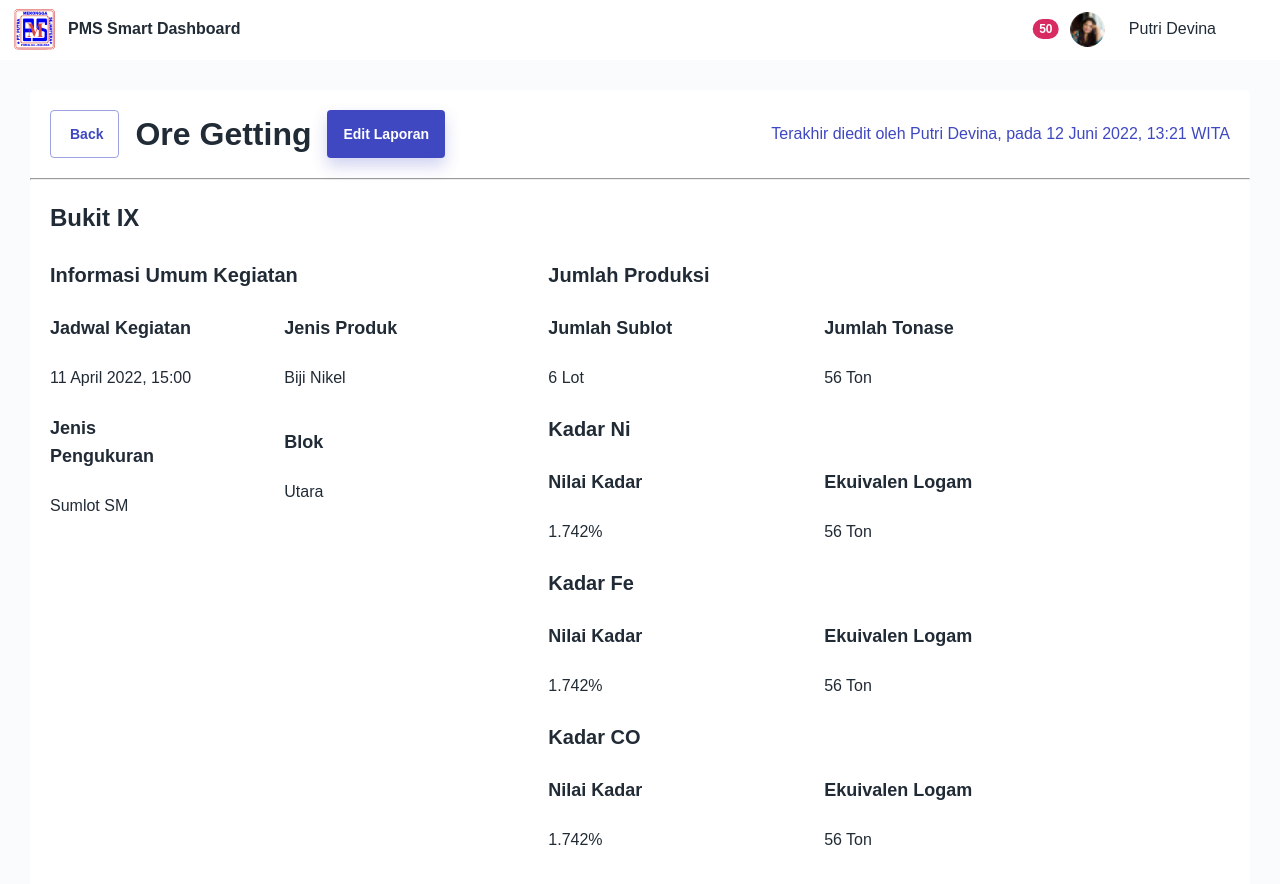
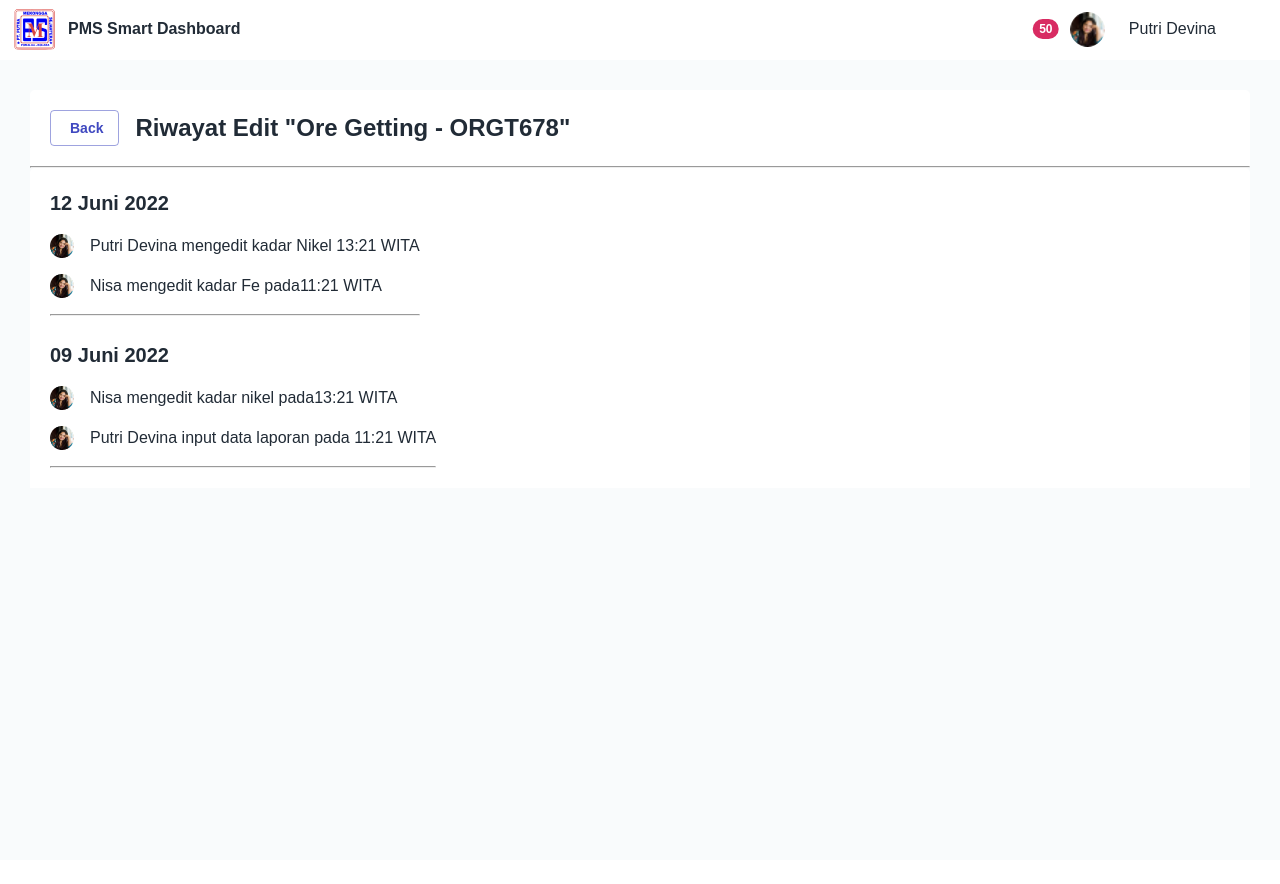
Before and after one commit to primawk/pms, a React (Create React App) app: page /kegiatan-tambang/1/detail/history/1 in a window 1280 px wide. Shown: the top 884 px of the page. After the commit the page ends 860 px from the top, so only its background shows below. Built offline with nearby package versions, Linux system fonts and the light colour scheme.

Commit message:
feat #10 #11: Mining Activity
- Add history report activity

```diff
--- /dev/null
+++ b/src/components/Card/HistoryMiningCard.js
@@ -0,0 +1,55 @@
+import React from 'react';
+import { Grid, Stack, Typography } from '@mui/material';
+
+// assets
+import avatarLogo from 'assets/Images/avatar.png';
+
+export default function HistoryMiningCard() {
+  return (
+    <div
+      style={{
+        background: 'white',
+        borderTopRightRadius: '5px',
+        borderTopLeftRadius: '5px',
+        padding: '20px'
+      }}
+    >
+      <Grid
+        container
+        direction="column"
+        alignItems="flex-start"
+        justifyContent="center"
+        spacing={3}
+      >
+        <Grid item lg={6} xs={12}>
+          <Typography variant="h5" sx={{ pb: 2 }}>
+            12 Juni 2022
+          </Typography>
+          <Stack direction="row" spacing={2} sx={{ pb: 2 }}>
+            <img src={avatarLogo} alt={avatarLogo} />
+            <Typography variant="body1">Putri Devina mengedit kadar Nikel 13:21 WITA</Typography>
+          </Stack>
+          <Stack direction="row" spacing={2} sx={{ pb: 2 }}>
+            <img src={avatarLogo} alt={avatarLogo} />
+            <Typography variant="body1">Nisa mengedit kadar Fe pada11:21 WITA</Typography>
+          </Stack>
+          <hr />
+        </Grid>
+        <Grid item lg={6} xs={12}>
+          <Typography variant="h5" sx={{ pb: 2 }}>
+            09 Juni 2022
+          </Typography>
+          <Stack direction="row" spacing={2} sx={{ pb: 2 }}>
+            <img src={avatarLogo} alt={avatarLogo} />
+            <Typography variant="body1">Nisa mengedit kadar nikel pada13:21 WITA</Typography>
+          </Stack>
+          <Stack direction="row" spacing={2} sx={{ pb: 2 }}>
+            <img src={avatarLogo} alt={avatarLogo} />
+            <Typography variant="body1">Putri Devina input data laporan pada 11:21 WITA</Typography>
+          </Stack>
+          <hr />
+        </Grid>
+      </Grid>
+    </div>
+  );
+}
--- a/src/pages/MiningActivity/MiningSection/DetailActivity.js
+++ b/src/pages/MiningActivity/MiningSection/DetailActivity.js
@@ -1,4 +1,4 @@
-import { useNavigate } from 'react-router-dom';
+import { useNavigate, useParams } from 'react-router-dom';
 import { Button, Grid, Stack, Typography, useMediaQuery } from '@mui/material';
 import { Icon } from '@iconify/react';
 import ArrowBack from '@iconify-icons/akar-icons/arrow-back';
@@ -9,6 +9,7 @@ import ReportDetailCard from 'components/Card/ReportDetailCard';
 export default function DetailActivity() {
   const isMobile = useMediaQuery('(max-width:768px)');
   const navigate = useNavigate();
+  const { activityType } = useParams();
 
   return (
     <div className="app-content">
@@ -41,9 +42,14 @@ export default function DetailActivity() {
             </Stack>
           </Grid>
           <Grid item lg={6} xs={12} sx={{ float: 'right' }}>
-            <Typography variant="body1" color="#3F48C0" align={isMobile ? 'left' : 'right'}>
-              Terakhir diedit oleh Putri Devina, pada 12 Juni 2022, 13:21 WITA
-            </Typography>
+            <a
+              href={`/kegiatan-tambang/${activityType}/detail/history/1`}
+              style={{ textDecoration: 'none', color: 'inherit' }}
+            >
+              <Typography variant="body1" color="#3F48C0" align={isMobile ? 'left' : 'right'}>
+                Terakhir diedit oleh Putri Devina, pada 12 Juni 2022, 13:21 WITA
+              </Typography>
+            </a>
           </Grid>
         </Grid>
       </div>
--- /dev/null
+++ b/src/pages/MiningActivity/MiningSection/HistoryActivity.js
@@ -0,0 +1,47 @@
+import { useNavigate } from 'react-router-dom';
+import { Button, Grid, Stack, Typography } from '@mui/material';
+import { Icon } from '@iconify/react';
+import ArrowBack from '@iconify-icons/akar-icons/arrow-back';
+
+// components
+import HistoryMiningCard from 'components/Card/HistoryMiningCard';
+
+export default function HistoryActivity() {
+  const navigate = useNavigate();
+
+  return (
+    <div className="app-content">
+      <div
+        style={{
+          background: 'white',
+          borderTopRightRadius: '5px',
+          borderTopLeftRadius: '5px',
+          padding: '20px'
+        }}
+      >
+        <Grid
+          container
+          direction="row"
+          justifyContent="space-between"
+          alignItems="center"
+          spacing={5}
+        >
+          <Grid item>
+            <Stack direction="row" spacing={2}>
+              <Button
+                variant="outlined"
+                startIcon={<Icon width={25} height={25} icon={ArrowBack} />}
+                onClick={() => navigate(-1)}
+              >
+                Back
+              </Button>
+              <Typography variant="h4">Riwayat Edit "Ore Getting - ORGT678"</Typography>
+            </Stack>
+          </Grid>
+        </Grid>
+      </div>
+      <hr />
+      <HistoryMiningCard />
+    </div>
+  );
+}
--- a/src/routes.js
+++ b/src/routes.js
@@ -23,6 +23,7 @@ import HasilKosong from 'pages/LaporanLab/HasilKosong';
 import PilihLaporan from './components/Modal/LaporanLab/PilihLaporan';
 import LayoutNavbar from 'components/Layout/LayoutNavbar';
 import DetailActivity from 'pages/MiningActivity/MiningSection/DetailActivity';
+import HistoryActivity from 'pages/MiningActivity/MiningSection/HistoryActivity';
 
 export default function Routes() {
   return useRoutes([
@@ -89,7 +90,7 @@ export default function Routes() {
         },
         {
           path: 'kegiatan-tambang/:activityType/detail/history/:id',
-          element: <DetailActivity />
+          element: <HistoryActivity />
         }
       ]
     },
```
